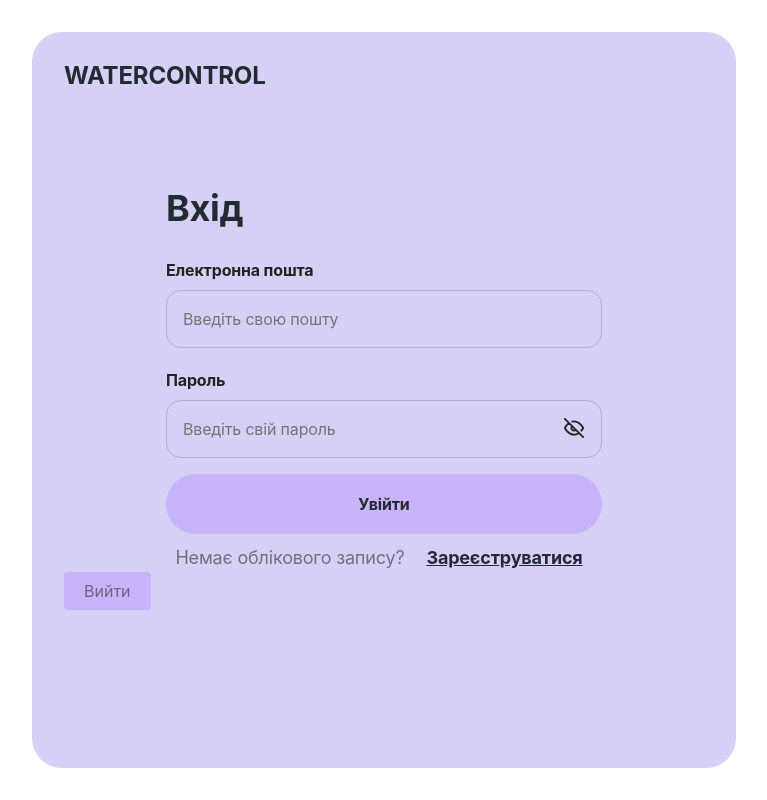
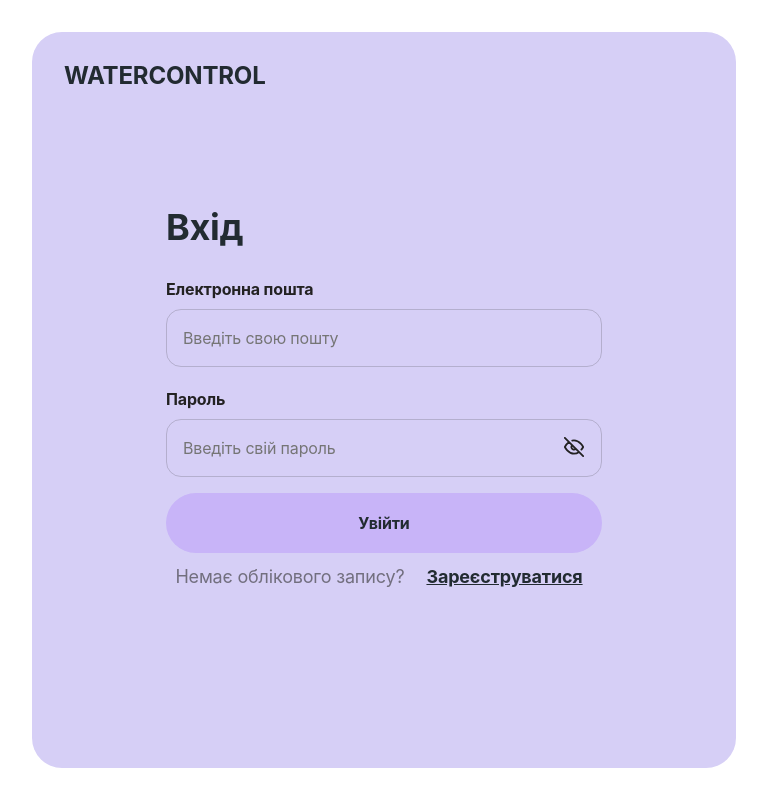
Before and after one commit to PetroMazuryk/water-control-frontend, a React (Vite) app: page /water-control-frontend/login in a window 1280 px wide. Shown: the whole page, without its empty margins (256-1023 px from the left). Built offline with nearby package versions, Linux system fonts and the light colour scheme; no server answers.

Commit message:
fix login page

```diff
--- a/src/pages/LoginPage/LoginPage.jsx
+++ b/src/pages/LoginPage/LoginPage.jsx
@@ -2,7 +2,6 @@ import AdvantagesSection from '../../components/AdvantagesSection/AdvantagesSect
 import FormWrapper from '../../components/FormWrapper/FormWrapper';
 import FormLogin from '../../components/FormLogin/FormLogin';
 import FormFooter from '../../components/FormFooter/FormFooter';
-import BtnLogout from '../../components/BtnLogout/BtnLogout';
 
 import css from '../RegisterPage/RegisterPage.module.css';
 
@@ -16,7 +15,6 @@ const LoginPage = () => {
           text="Немає облікового запису?"
           linkName="Зареєструватися"
         />
-        <BtnLogout />
       </FormWrapper>
 
       <div className={css.registerPageRight}>
```
